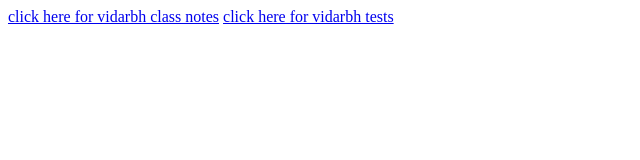
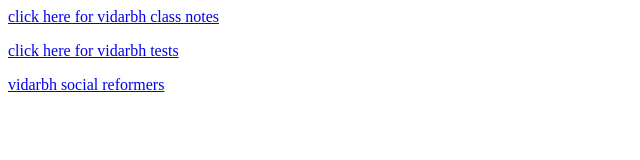
Before and after one commit to theSwapnilSaste/templinks, a plain HTML site: page index.html in a window 1280 px wide. Shown: the whole page, without its empty margins (0-640 px from the left). Drawn offline with Linux system fonts and the light colour scheme.

Commit message:
social reformeres

```diff
--- a/index.html
+++ b/index.html
@@ -1,6 +1,7 @@
 <html>
 <body>
-<a id ="link" href="https://web.classplusapp.com/store/course/78116/2022863?section=content" target="_blank">click here for vidarbh class notes</a>
-<a id ="link2" href="https://web.classplusapp.com/store/course/78116/4010603?section=content" target="_blank">click here for vidarbh tests</a>
+<a id ="link" href="https://web.classplusapp.com/store/course/78116/2022863?section=content" target="_blank">click here for vidarbh class notes</a></p>
+<a id ="link2" href="https://web.classplusapp.com/store/course/78116/4010603?section=content" target="_blank">click here for vidarbh tests</a></p>
+<a id ="link3" href="https://web.classplusapp.com/store/course/78116/6525935?section=content" target="_blank">vidarbh social reformers</a>
 </body>
 </html>
```
